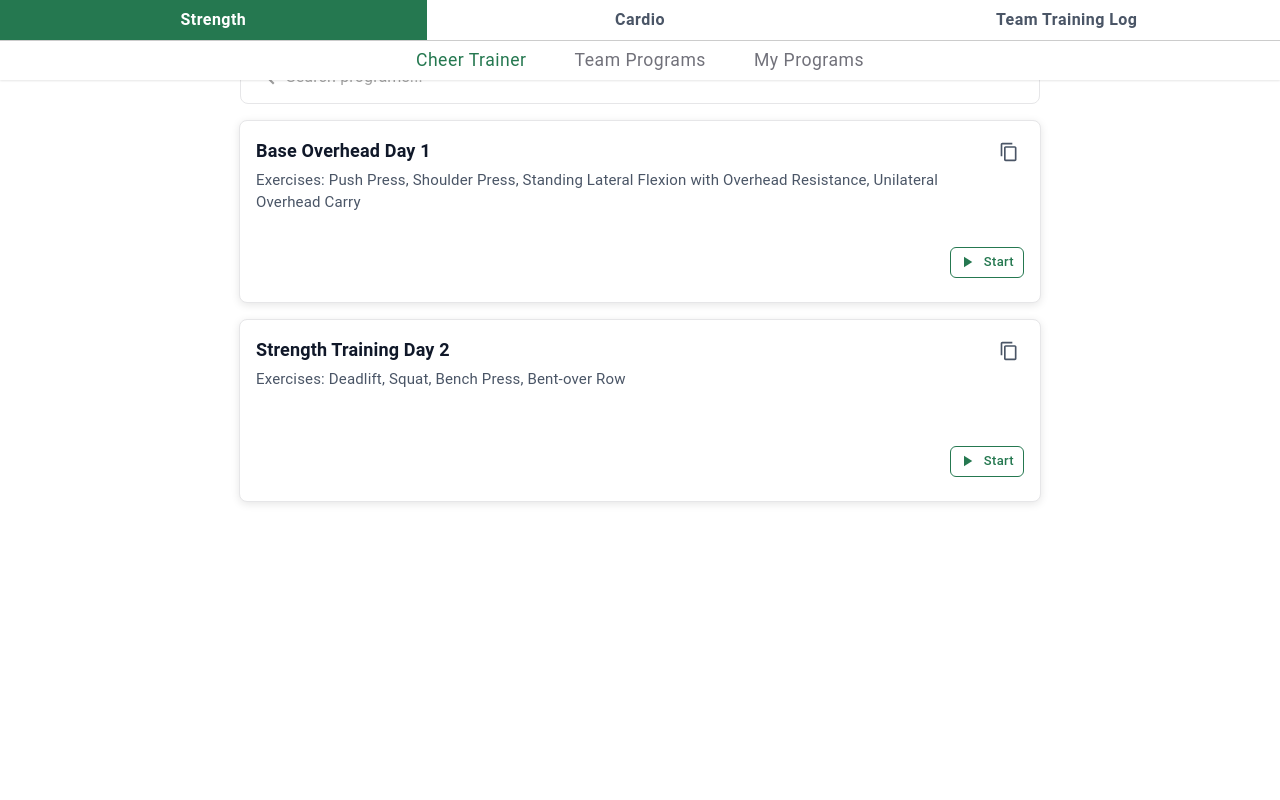
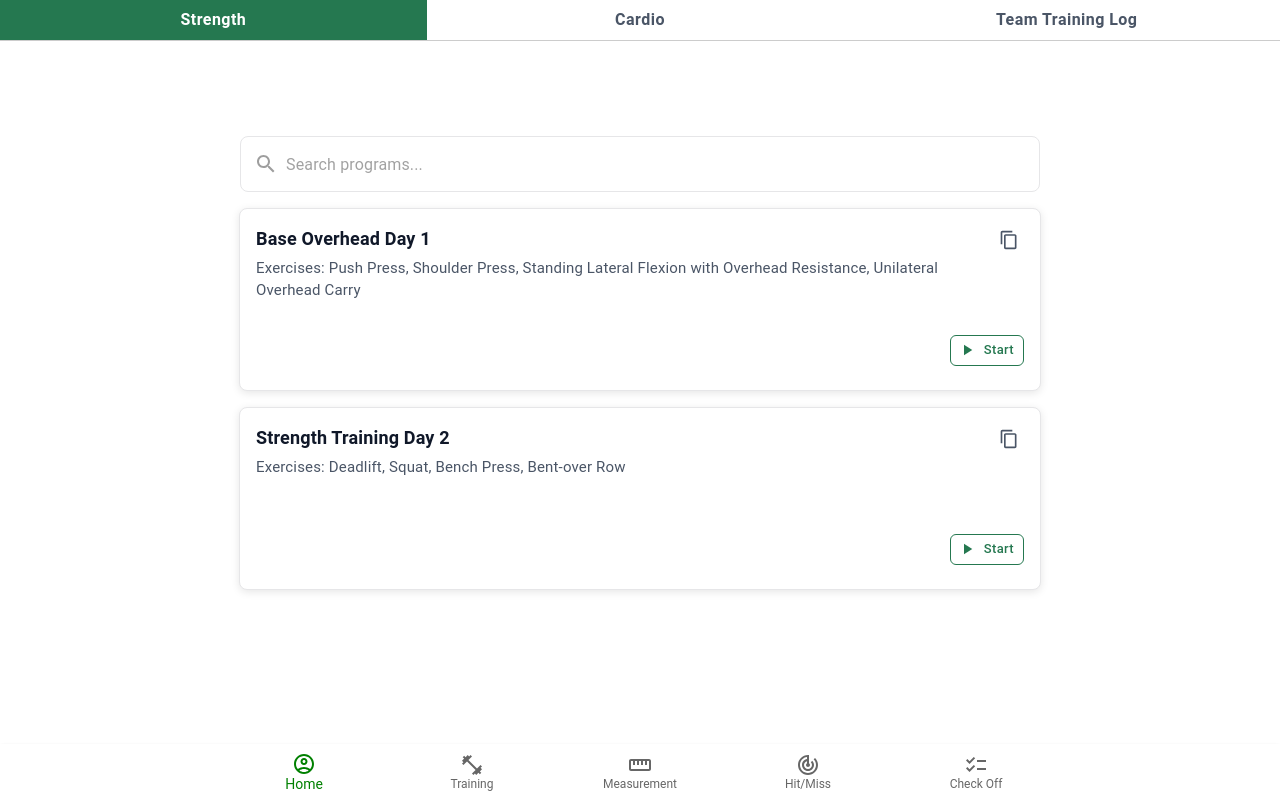
Before and after one commit to tthuy123/cheer-client, a React (Vite) app: page /test6 in a window 1280 px wide. Built offline with nearby package versions, Linux system fonts and the light colour scheme.

Commit message:
feat: refactor CheerTrainer, MyPrograms, and TeamPrograms components to use TrainingLayout for consistent layout structure

```diff
--- a/src/pages/Training/Strength/CheerTrainer.jsx
+++ b/src/pages/Training/Strength/CheerTrainer.jsx
@@ -1,17 +1,14 @@
-import React from 'react';
-import TrainingBar from '../../../components/Training/TrainingBar';
-import StrengthBar from '../../../components/Training/StrengthBar';
+import TrainingLayout from '../../../components/layouts/TrainingLayout';
+
 import SearchBar from '../../../components/Training/SearchBar';
 import ProgramCard from '../../../components/Training/ProgramCard';
 
 const CheerTrainer = () => {
     return (
-        <div>
-            <TrainingBar />
-            <StrengthBar />
+        <TrainingLayout>
             <SearchBar />
             <ProgramCard />
-        </div>
+        </TrainingLayout>
     );
 };
 
```
Also changed, not shown: src/pages/Training/Strength/MyPrograms.jsx (+17 -0 lines), src/pages/Training/Strength/TeamPrograms.jsx (+17 -0 lines).
